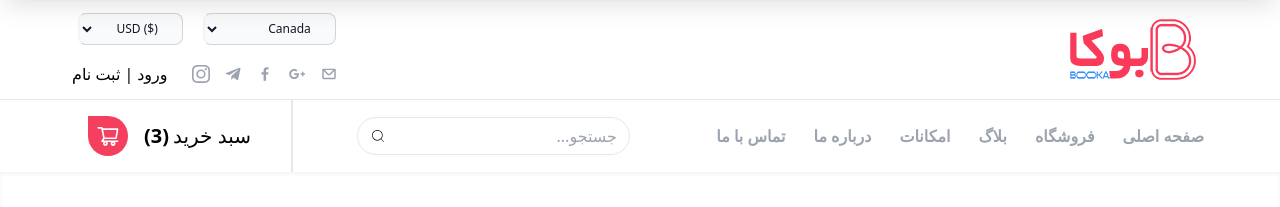
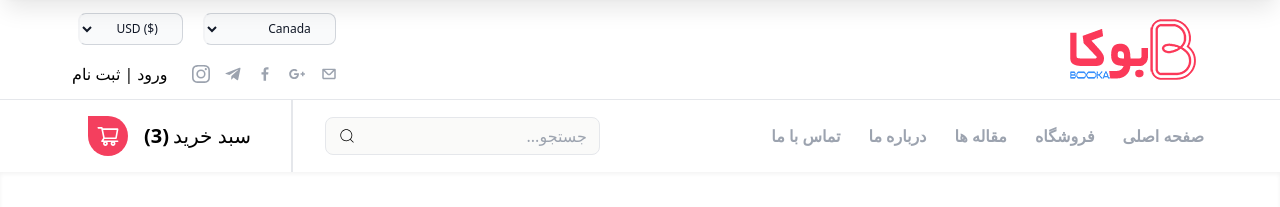
Before and after one commit to erfan-akbari/Booka, a Next.js app: page /aboutUs in a window 1280 px wide. Shown: the top 207 px of the page. Built offline with nearby package versions, Linux system fonts and the light colour scheme.

Commit message:
refactor for Used SearchBox component

```diff
--- a/components/template/Navbar.jsx
+++ b/components/template/Navbar.jsx
@@ -1,14 +1,11 @@
 import Link from "next/link";
 import { AiOutlineShoppingCart } from 'react-icons/ai'
-import { CiSearch } from 'react-icons/ci'
 import { IoMenu } from 'react-icons/io5'
+import { IoClose } from "react-icons/io5";
 import ContentWrapper from "../module/ContentWrapper";
-import { useState } from "react";
+import SearchBox from "../module/SearchBox";
 
-function Navbar({ openDrawer }) {
-
-    const [search, setSearch] = useState('')
-
+function Navbar({ open, openDrawer }) {
     return (
         <nav className='border-t z-50'>
             <ContentWrapper>
@@ -22,10 +19,7 @@ function Navbar({ openDrawer }) {
                                 <Link href={'/books'} className="px-1 hover:text-rose-500 transition-colors">فروشگاه</Link>
                             </li>
                             <li className="hidden lg:block">
-                                <Link href={'/blogs'} className="px-1 hover:text-rose-500 transition-colors">بلاگ</Link>
-                            </li>
-                            <li className="hidden lg:block">
-                                <Link href={'/'} className="px-1 hover:text-rose-500 transition-colors">امکانات</Link>
+                                <Link href={'/blogs'} className="px-1 hover:text-rose-500 transition-colors">مقاله ها</Link>
                             </li>
                             <li className="hidden lg:block">
                                 <Link href={'/aboutUs'} className="px-1 hover:text-rose-500 transition-colors">درباره ما</Link>
@@ -34,21 +28,10 @@ function Navbar({ openDrawer }) {
                                 <Link href={'/contactUs'} className="px-1 hover:text-rose-500 transition-colors">تماس با ما</Link>
                             </li>
                             <li className="lg:hidden text-3xl cursor-pointer" onClick={openDrawer}>
-                                <IoMenu />
+                                {open ? <IoClose /> : <IoMenu />}
                             </li>
                         </ul>
-                        <div className="hidden lg:flex items-center border py-1.5 px-3 rounded-full ml-16">
-                            <input
-                                className="outline-none border-none bg-transparent"
-                                type="text"
-                                placeholder="جستجو..."
-                                value={search}
-                                onChange={e => setSearch(e.target.value)}
-                            />
-                            <Link className="hover:text-red-600" href={`/search?q=${search}`}>
-                                <CiSearch />
-                            </Link>
-                        </div>
+                        <SearchBox styles={'hidden lg:flex ml-8'} />
                     </div>
                     <div className="min-w-max flex items-center gap-2 border-r-2 pr-10 cursor-pointer hover:shadow-xl p-4">
                         <Link href={'/payment'} className="text-xl flex items-center gap-1">
```
